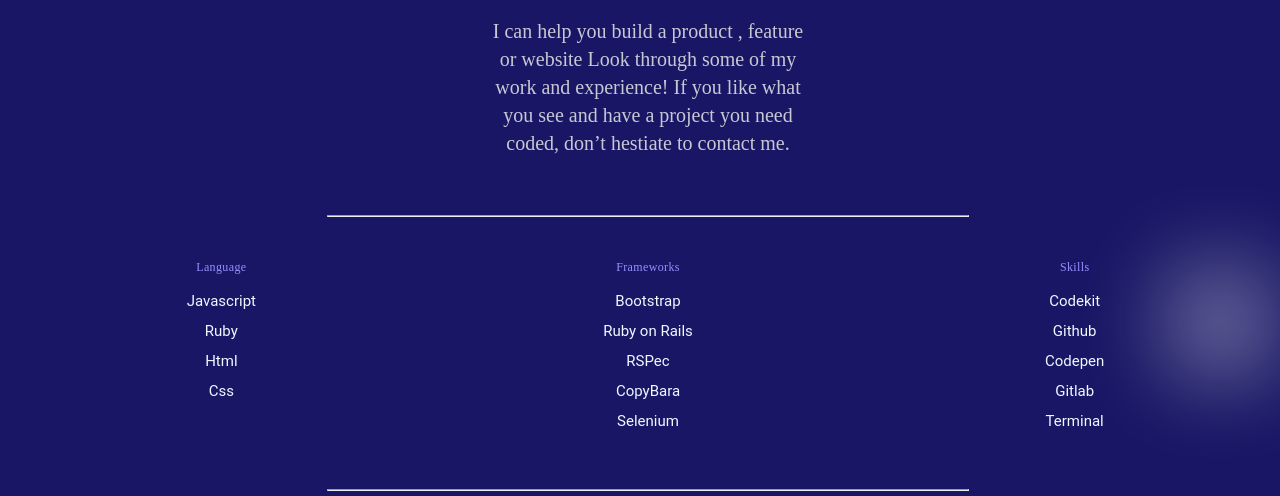
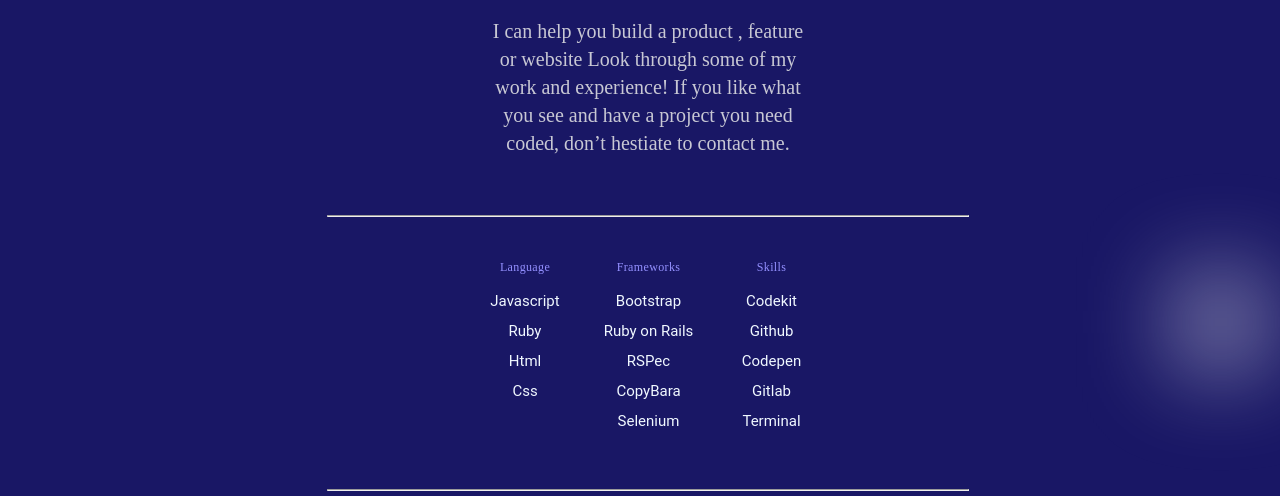
Before and after one commit to NATASHA-ct/SAMPLE-PORTFOLIO, a website: page index.html in a window 1280 px wide. Shown: the part 307-803 px from the top of the page. Drawn offline with Linux system fonts and the light colour scheme; files whose address does not match are found by name.

Commit message:
Add  width to list

```diff
--- a/styles.css
+++ b/styles.css
@@ -19,10 +19,7 @@
     height: 78.42px;
     display: flex;
     justify-content: space-between;
-
     padding: 4px 0px;
-
-
 
 }
 
@@ -32,10 +29,8 @@
     text-align: center;
     letter-spacing: 0.03em;
     margin-left: 18px;
-
     width: 81px;
     height: 16px;
-
     font-family: ''Roboto';';
     font-style: normal;
     font-weight: 500;
@@ -61,25 +56,20 @@
     align-items: center;
 }
 
-/*list of skills*/
 .myname{
     width: 327px;
     height: 55px;
-
     font-family:''Roboto'';
     font-style: normal;
     font-weight: 700;
     font-size:38px;
     color: #7D73FC;
-
     right:0;
     left: 0;
     width: 327px;
     height: 55px;
-
     text-align: center;
     letter-spacing: 0.37px;
-
     flex: none;
     order: 0;
     flex-grow: 0;
@@ -91,18 +81,15 @@
     display: flex;
     align-items: center;
     justify-content: center;
-
     width: 100%;
     line-height: 87px;
     margin: 0px;
     padding:30px;
-
     font-family:''Roboto'';
     font-style: normal;
     font-weight: 500;
     font-size: 32px;
     line-height: 44px;
-
     color: #EDECFF;
 
 }
@@ -110,16 +97,28 @@
 p.introduction{
     width: 327px;
     height: 170px;
-
     font-family:''Roboto'';
     font-style: normal;
     font-weight: 400;
     font-size: 20px;
     line-height: 28px;
-
         text-align: center;
     color: #C8C8D4;
     gap:8px;
+}
+
+
+/*list of skills*/
+.language{
+    width: 107px;
+}
+
+.frameworks{
+    width: 140px;
+}
+
+.skills{
+    width: 106px;
 }
 
 .title {
@@ -128,13 +127,11 @@
     justify-content: center;
     height: 16px;
     margin-right:0;
-
     font-family: ''Roboto';';
     font-style: normal;
     font-weight: 500;
     font-size: 12px;
     line-height: 24px;
-
     letter-spacing: 0.03em;
     color: #9490FF;
 }
@@ -148,47 +145,37 @@
     font-weight: 400;
     font-size: 15px;
     line-height: 24px;
-
     display: flex;
     align-items: flex-start;
     justify-content: center;
     align-content: flex-start;
     text-align: center;
     color: #F5F5FF;
-
     }
 
-ul{
+ul {
    list-style:none;
     }
 
 
-
 .vector-line{
-
     width: 50%;
     height: 0px;
     right: 0px;
-
     left: 16.67%;
     right: 16.67%;
     top: 70.83%;
     bottom: 29.17%;
-
 }
 
 ul{
-
     margin: 3;
     font-family: 'Roboto';
     font-style: normal;
     font-weight: 400;
     font-size: 15px;
     line-height: 30px;
-
-
     color: #F5F5FF;
-
     flex: none;
     order: 0;
     flex-grow: 0;
@@ -204,7 +191,6 @@
     top: 0;
     background: #eeeef4;
     filter: blur(50px);
-
 }
 
 .shape-model2 {
@@ -218,6 +204,7 @@
 }
 
 /*social site link icons style*/
+
 .social{
     display: flex;
     align-items: center;
```
Lines whose indentation alone changed are shown as unchanged.
